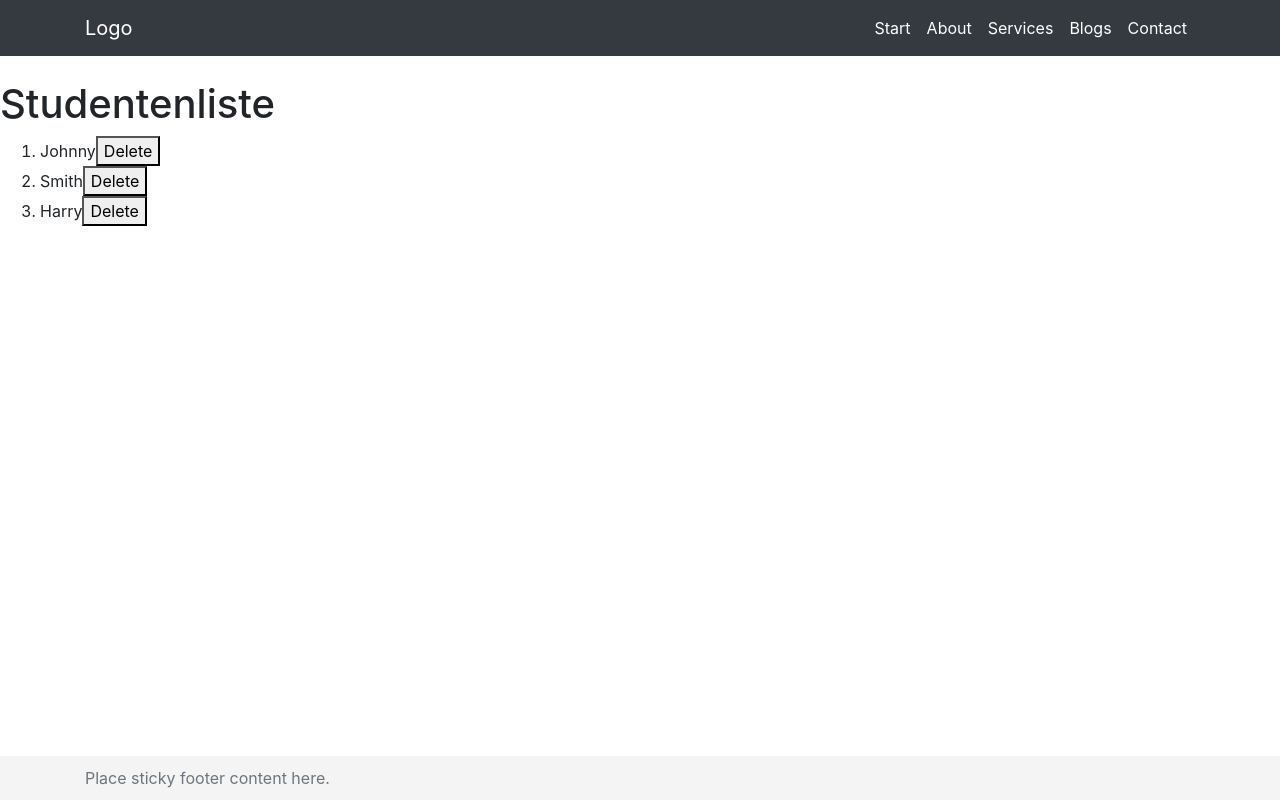
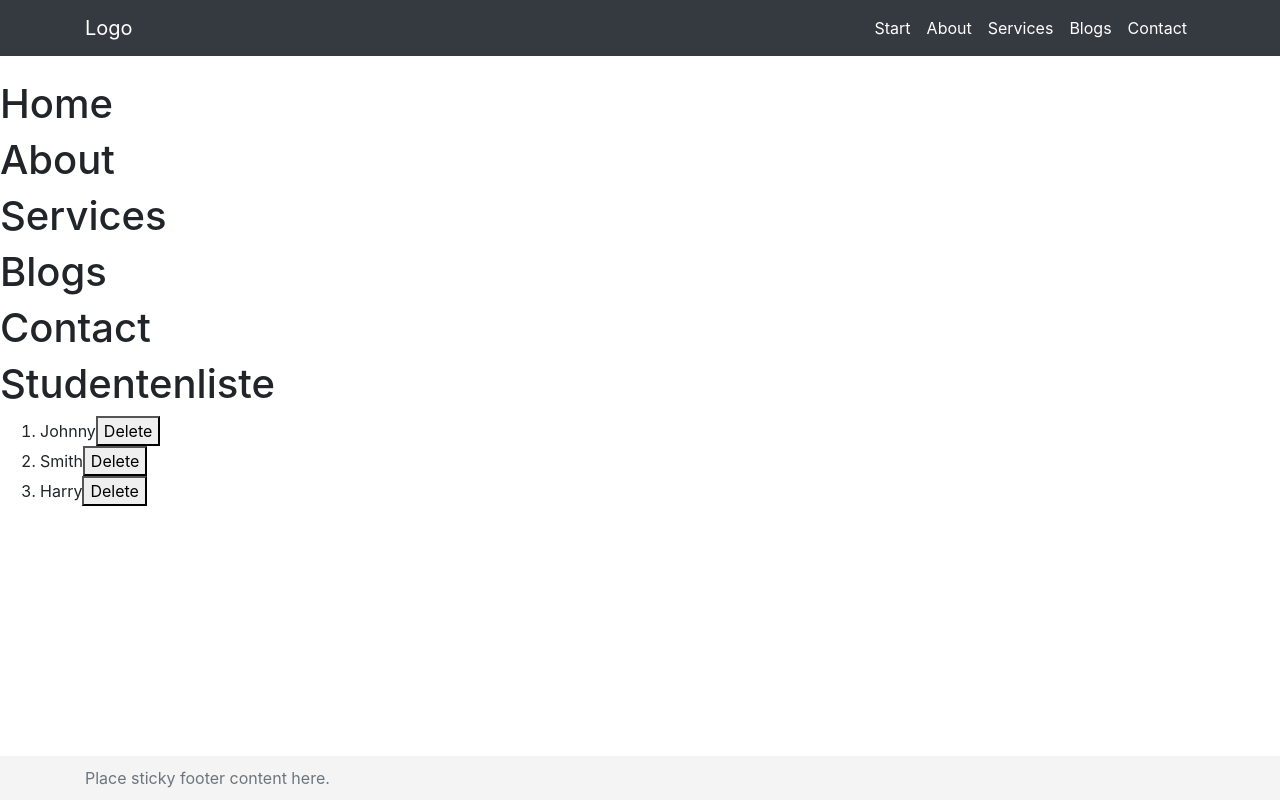
Before and after one commit to bodhicougar/reactcontentful, a React (Create React App) app: page / in a window 1280 px wide. Built offline with nearby package versions, Linux system fonts and the light colour scheme.

Commit message:
Before routing

```diff
--- a/src/App.js
+++ b/src/App.js
@@ -3,6 +3,12 @@ import List from './Components/List'
 import Title from './Components/Title'
 import Navbar from './Components/Navbar'
 import Footer from './Components/Footer'
+
+import Home from './Pages/Home'
+import About from './Pages/About'
+import Services from './Pages/Services'
+import Blogs from './Pages/Blogs'
+import Contact from './Pages/Contact'
 
 class App extends Component {
   constructor() {
@@ -33,6 +39,11 @@ class App extends Component {
       return(
           <div className = "">
               <Navbar />
+              <Home />
+              <About />
+              <Services />
+              <Blogs />
+              <Contact />
               <Title title = {'Studentenliste'} />
               <List students = {this.state.names} onRemoveName = {this.removeName}  />
               <Footer />
```
